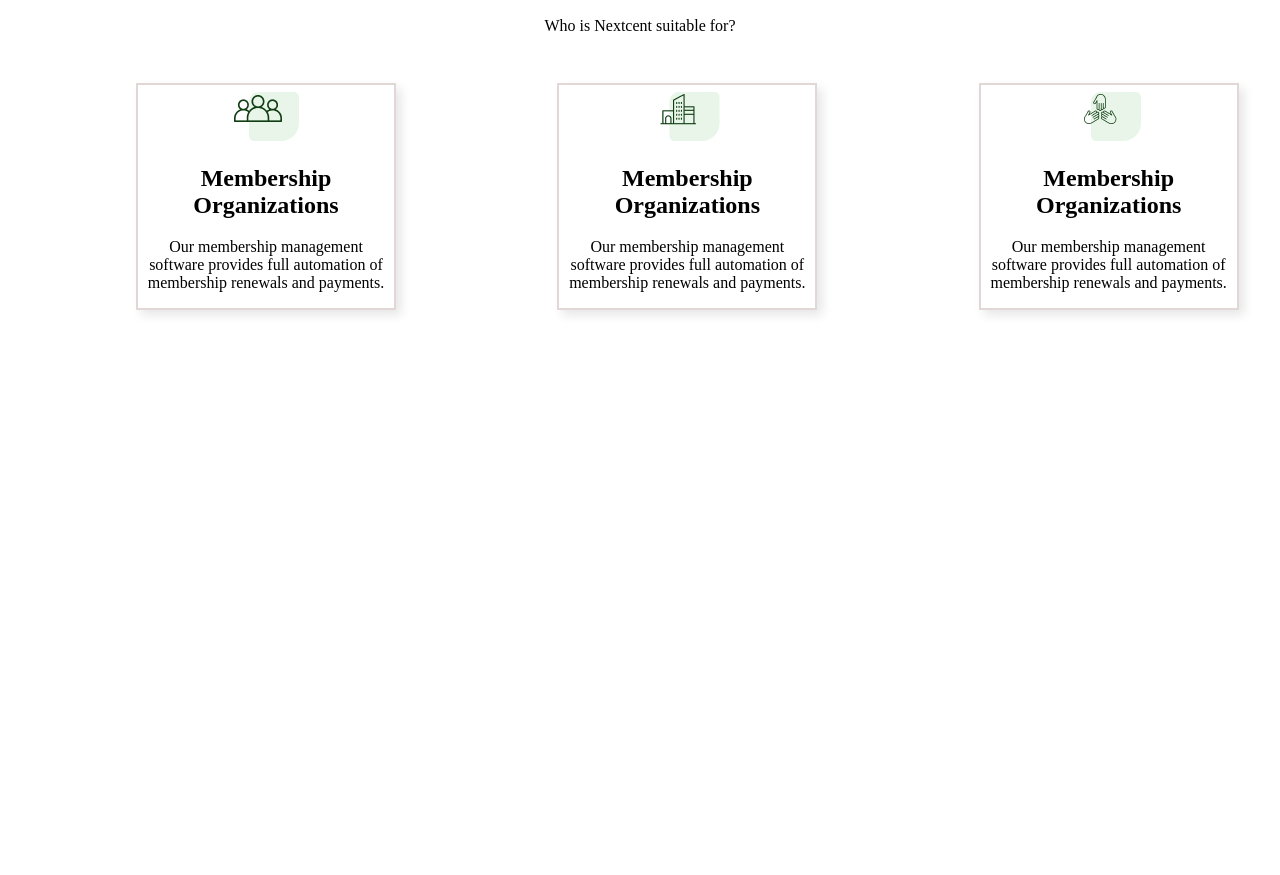
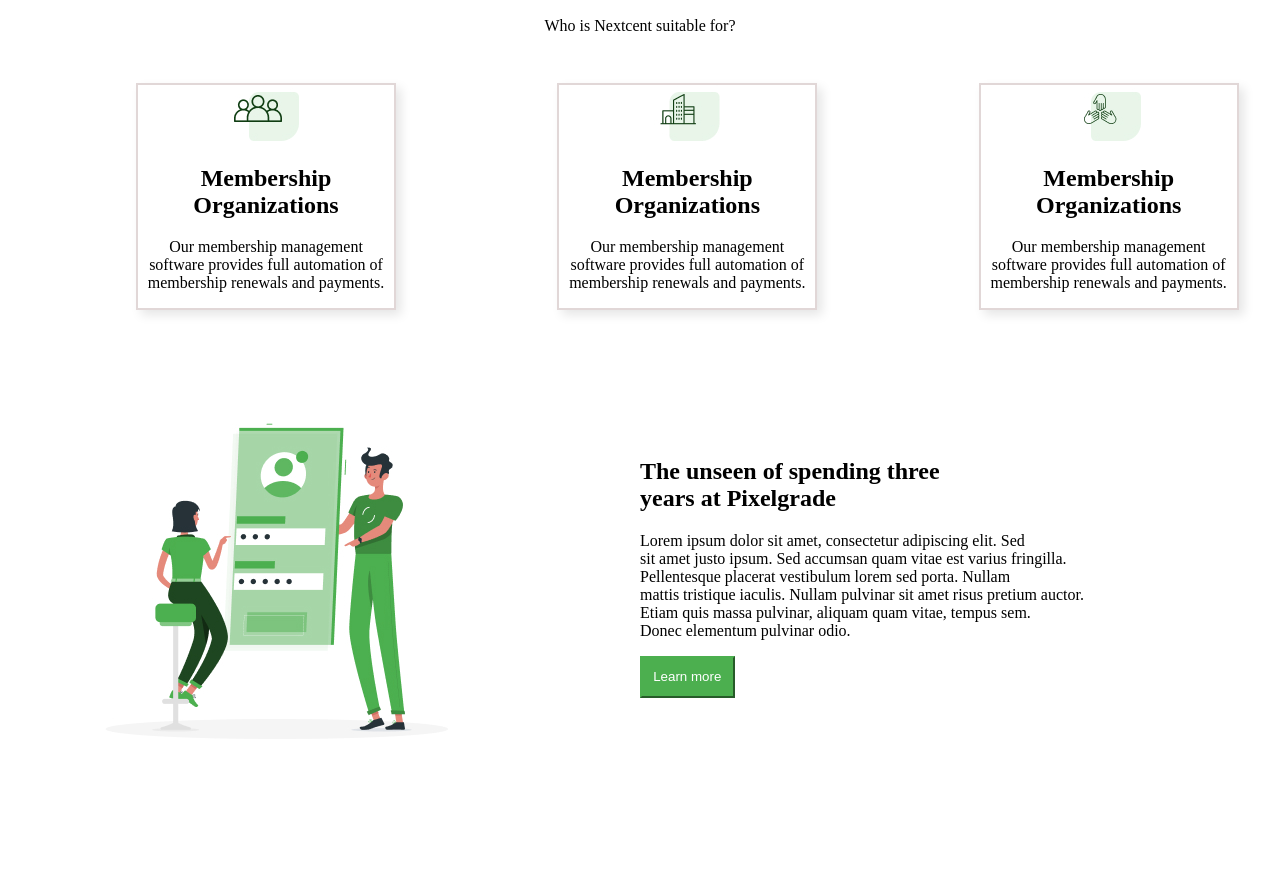
Before and after one commit to MaksimasB/komandinis-darbas-1, a plain HTML site: page index.html in a window 1280 px wide. Shown: the part 298-1173 px from the top of the page. Before the commit the page ends 800 px from the top, so only its background shows below. Drawn offline with Linux system fonts and the light colour scheme.

Commit message:
Add more parts to section and styles to them

```diff
--- a/index.html
+++ b/index.html
@@ -44,12 +44,16 @@
       <p>Our membership management <br> software provides full automation of <br> membership renewals and payments.</p>
     </div>
   </div>
-
-
-
-
-
-
+  <div class="part">
+     <div class="img">
+      <img src="./img/Frame 35.jpg" alt="people">
+     </div>
+     <div class="text">
+      <h1>The unseen of spending three <br>years at Pixelgrade</h1>
+      <p>Lorem ipsum dolor sit amet, consectetur adipiscing elit. Sed <br>sit amet justo ipsum. Sed accumsan quam vitae est varius fringilla. <br>Pellentesque placerat vestibulum lorem sed porta. Nullam <br>mattis tristique iaculis. Nullam pulvinar sit amet risus pretium auctor. <br>Etiam quis massa pulvinar, aliquam quam vitae, tempus sem. <br>Donec elementum pulvinar odio.</p>
+      <button class="learnbutton">Learn more</button>
+     </div>
+    </div>
     </section>
     <section class="helping"></section>
     <section class="how-to-design"></section>
--- a/style.css
+++ b/style.css
@@ -26,3 +26,19 @@
     left: 8rem
 
 }
+.part{
+    display: grid;
+    grid-template-columns: repeat(2, 1fr);
+    text-align: left;
+    padding: 3rem;
+}
+.text{
+    position: relative;
+    top: 5rem;
+}
+.learnbutton{
+    padding: 0.7rem;
+    background-color: #4CAF4F;
+    border-color: #4CAF4F;
+    color: white;
+}
```
